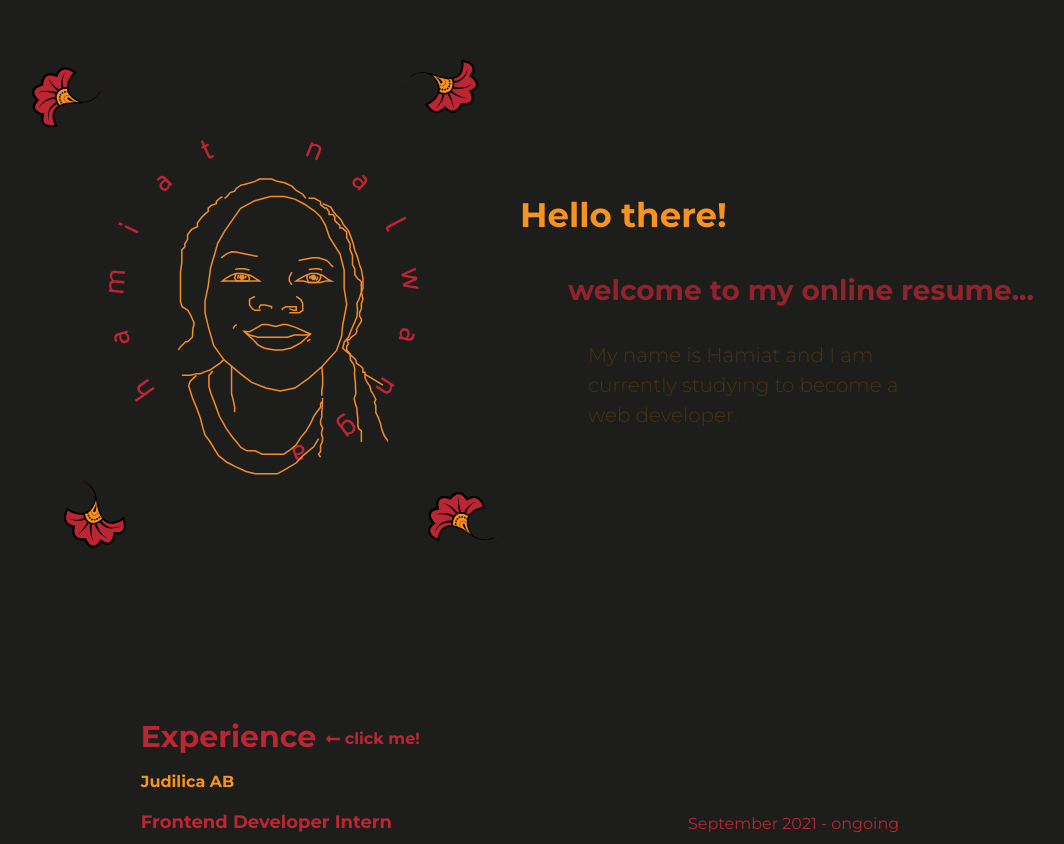
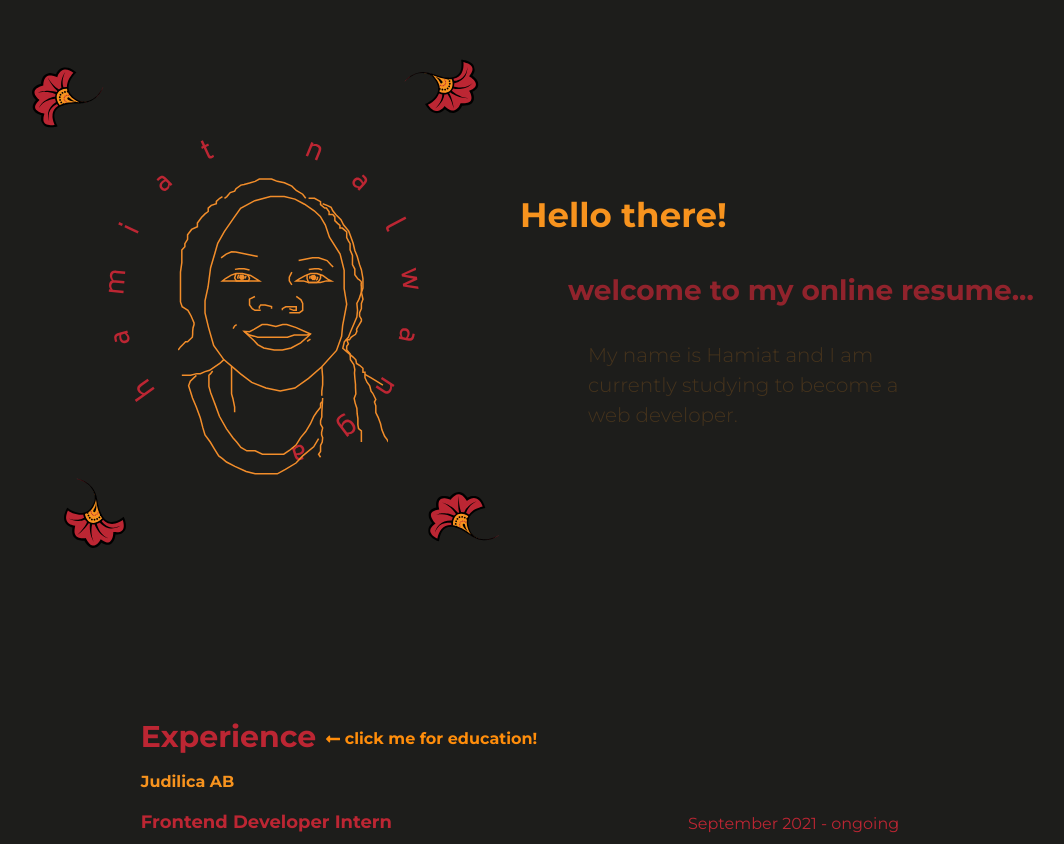
Before and after one commit to hamiat/folio, a React (Create React App) app: page / in a window 1280 px wide. Shown: the part 107-951 px from the top of the page, without its empty margins (120-1184 px from the left). Built offline with nearby package versions, Linux system fonts and the light colour scheme.

Commit message:
more descriptive click here

```diff
--- a/src/components/Skills/Skills.tsx
+++ b/src/components/Skills/Skills.tsx
@@ -1,6 +1,6 @@
 import style from "./skills.module.scss";
 import { motion, Variants } from "framer-motion";
-import { FaLongArrowAltDown, FaLongArrowAltLeft } from "react-icons/fa";
+import { FaLongArrowAltDown, FaLongArrowAltLeft, FaLongArrowAltUp } from "react-icons/fa";
 import { useState } from "react";
 
 
@@ -68,11 +68,11 @@ const Skills: React.FC = () => {
     <motion.h2
       onClick={changeTitle}
       variants={titleVariants}
-      whileHover={{ color: "#f7931e" }}
+      whileHover={{ color: "#ff8d0b" }}
     >
       {title}{" "}
-      <motion.span className={style.clickMe}>
-        <FaLongArrowAltLeft /> click me!
+      <motion.span initial={{color: "#ff8d0b"}} className={style.clickMe}>
+        <FaLongArrowAltLeft /> click me for experiences!
       </motion.span>{" "}
     </motion.h2>
     <div className={style.experiences}>
@@ -123,11 +123,12 @@ const Skills: React.FC = () => {
     <motion.h2
       onClick={changeTitle}
       variants={titleVariants}
-      whileHover={{ color: "#f7931e" }}
+      whileHover={{ color: "#ff8d0b" }}
     >
       {title}{" "}
-      <motion.span  className={style.clickMe}>
-        <FaLongArrowAltLeft /> click me!
+      <motion.span initial={{color: "#ff8d0b"}}  className={style.clickMe}>
+        <FaLongArrowAltLeft className={style.leftArrow}/>
+        <FaLongArrowAltUp className={style.upArrow}/> click me for education!
       </motion.span>{" "}
     </motion.h2>
     <div className={style.experiences}>
--- a/src/components/Skills/SkillsSvg.tsx
+++ b/src/components/Skills/SkillsSvg.tsx
@@ -77,7 +77,7 @@ const SkillsSvg: React.FC = () => {
 
         <p>Swedish, English, Luganda - Fluent <br/>
         Korean - Intermediate </p>
-        <br/>
+        <br/><br/>
         <p>Problem solving, Empathy, Active listening, Time and self management
         Adaptivity, Teamwork, Positive attitude </p>
 
--- a/src/components/Skills/skills.module.scss
+++ b/src/components/Skills/skills.module.scss
@@ -10,21 +10,7 @@
   justify-content: space-between;
 
 
-  .travelFlower {
-  place-self: end;
-    z-index: 1;
 
-
-
-    .expFlower {
-      width: 25%;
-
-
-
-
-    }
-
-  }
 
   @include md {
     width: 75%;
@@ -42,6 +28,18 @@
 
   h2 {
     cursor: pointer;
+
+    .leftArrow {
+      @include breakpoint(500px) {
+        display: none;
+      }
+    }
+    .upArrow {
+      display: none;
+      @include breakpoint(500px) {
+        display: block;
+      }
+    }
 
     @include sm {
       padding-bottom: 24px;
@@ -113,7 +111,7 @@
         }
 
         @include sm {
-
+          padding: 0;
          width: 100%;
          }
       }
```
